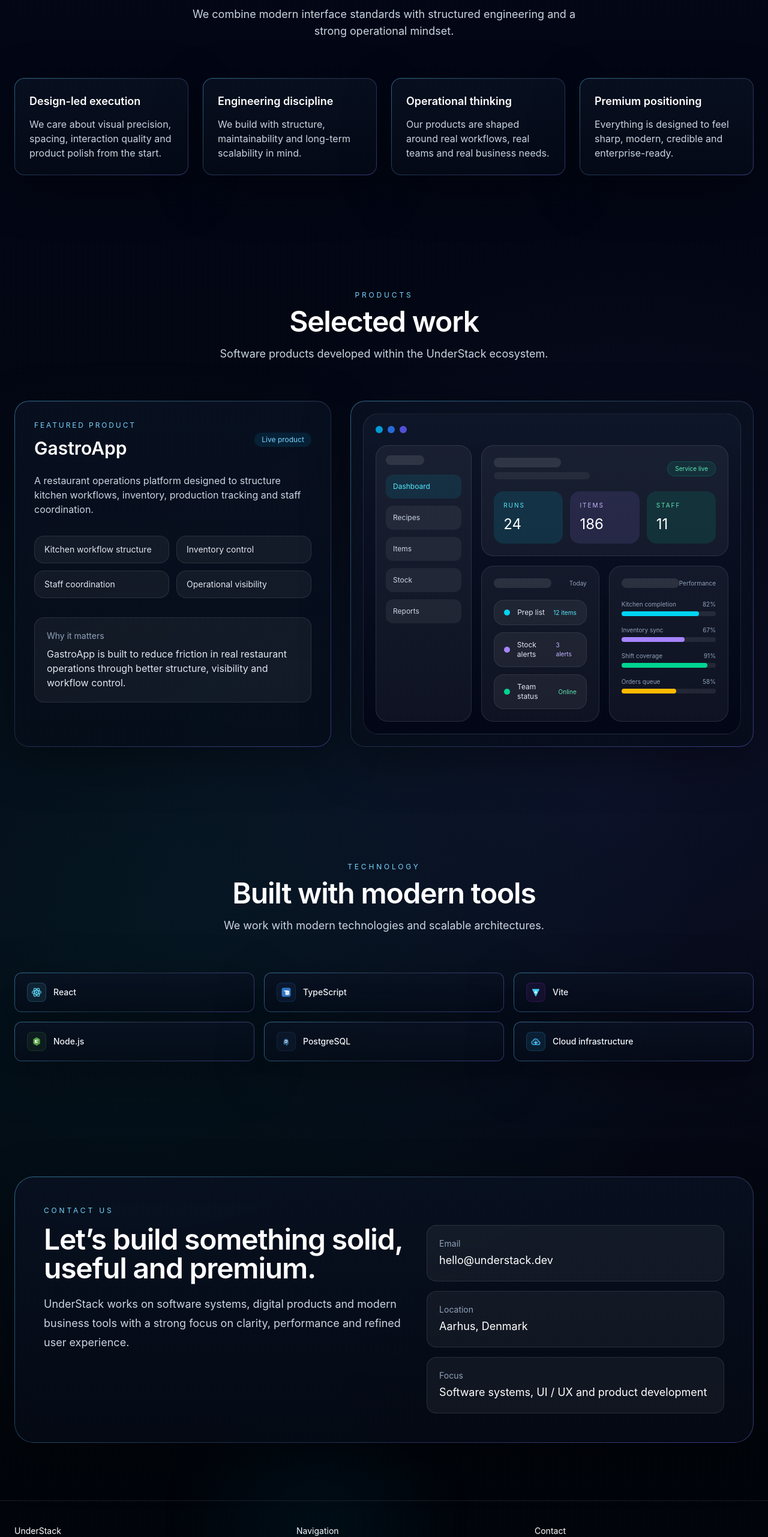
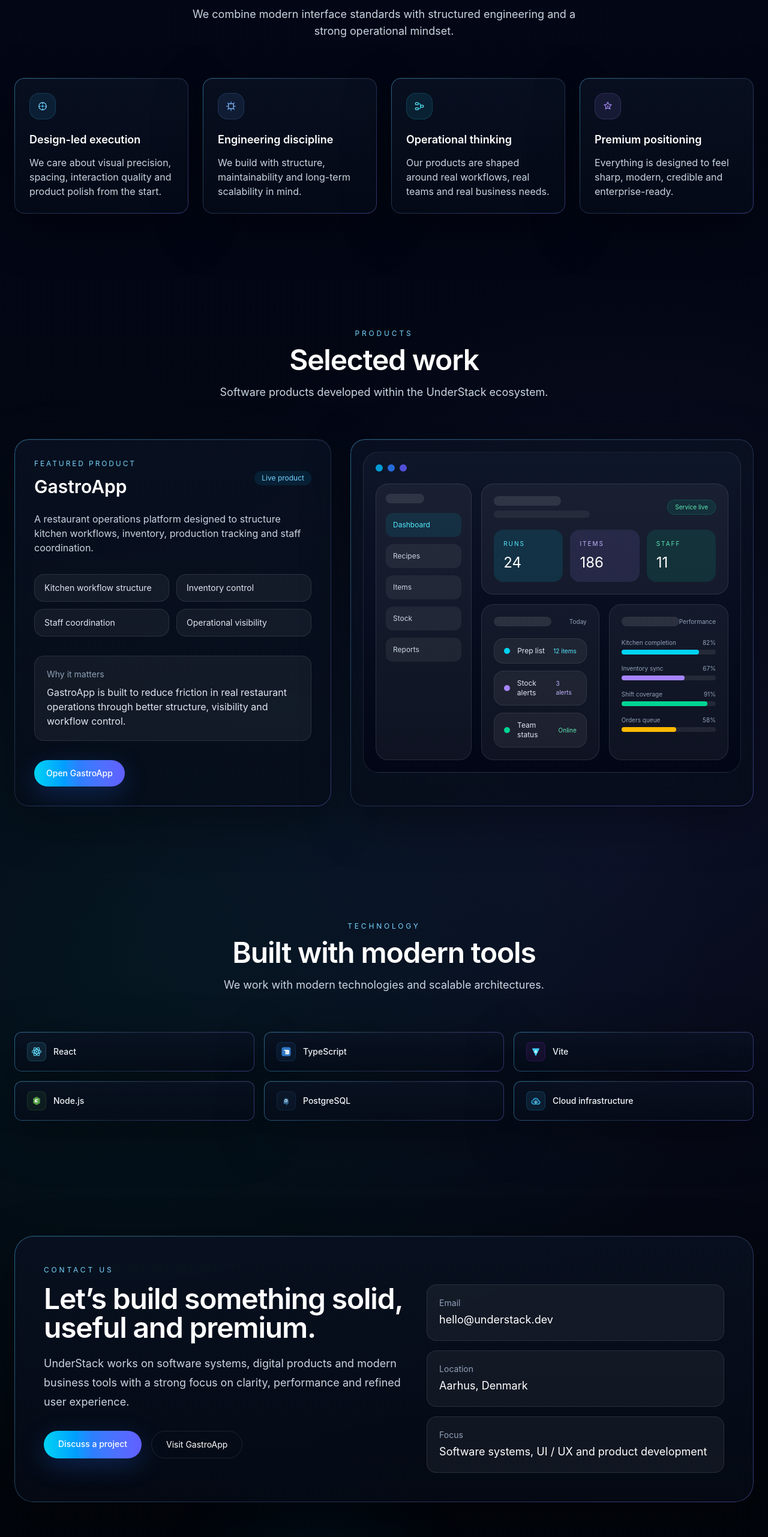
Before and after one commit to Dposleman/understack-site, a React (Vite) app: page / in a window 1280 px wide. Shown: the part 2265-4827 px from the top of the page at 60% size. Built offline with nearby package versions, Linux system fonts and the light colour scheme.

Commit message:
Refine UnderStack landing with contact, product showcase and UI polish

```diff
--- a/src/App.tsx
+++ b/src/App.tsx
@@ -1,6 +1,8 @@
 import { motion } from "motion/react";
 import logo from "./assets/understack-logo.png";
 import type { ReactNode } from "react";
+
+const GASTROAPP_URL = "https://gastroapp.dk";
 
 function ReactIcon() {
   return (
@@ -182,6 +184,64 @@
   );
 }
 
+function PrecisionIcon() {
+  return (
+    <svg viewBox="0 0 24 24" className="h-5 w-5" fill="none" aria-hidden="true">
+      <circle cx="12" cy="12" r="7.5" stroke="#7DD3FC" strokeWidth="1.5" />
+      <circle cx="12" cy="12" r="2.2" fill="#38BDF8" />
+      <path d="M12 4.5v3M12 16.5v3M4.5 12h3M16.5 12h3" stroke="#7DD3FC" strokeWidth="1.5" strokeLinecap="round" />
+    </svg>
+  );
+}
+
+function EngineeringIcon() {
+  return (
+    <svg viewBox="0 0 24 24" className="h-5 w-5" fill="none" aria-hidden="true">
+      <path
+        d="M7 7h10v10H7z"
+        stroke="#93C5FD"
+        strokeWidth="1.5"
+      />
+      <path
+        d="M12 3v3M12 18v3M3 12h3M18 12h3M5.3 5.3l2.1 2.1M16.6 16.6l2.1 2.1M18.7 5.3l-2.1 2.1M7.4 16.6l-2.1 2.1"
+        stroke="#60A5FA"
+        strokeWidth="1.5"
+        strokeLinecap="round"
+      />
+    </svg>
+  );
+}
+
+function WorkflowIcon() {
+  return (
+    <svg viewBox="0 0 24 24" className="h-5 w-5" fill="none" aria-hidden="true">
+      <rect x="4" y="5" width="6" height="4" rx="1.5" stroke="#67E8F9" strokeWidth="1.5" />
+      <rect x="14" y="10" width="6" height="4" rx="1.5" stroke="#67E8F9" strokeWidth="1.5" />
+      <rect x="4" y="15" width="6" height="4" rx="1.5" stroke="#67E8F9" strokeWidth="1.5" />
+      <path
+        d="M10 7h2a2 2 0 0 1 2 2v1M14 14v1a2 2 0 0 1-2 2h-2"
+        stroke="#22D3EE"
+        strokeWidth="1.5"
+        strokeLinecap="round"
+      />
+    </svg>
+  );
+}
+
+function PremiumIcon() {
+  return (
+    <svg viewBox="0 0 24 24" className="h-5 w-5" fill="none" aria-hidden="true">
+      <path
+        d="m12 4 2.2 4.5 5 .7-3.6 3.5.9 4.9L12 15.2 7.5 17.6l.9-4.9-3.6-3.5 5-.7L12 4Z"
+        stroke="#A78BFA"
+        strokeWidth="1.5"
+        strokeLinejoin="round"
+      />
+      <circle cx="12" cy="12" r="1.2" fill="#C4B5FD" />
+    </svg>
+  );
+}
+
 const services: {
   title: string;
   description: string;
@@ -299,22 +359,35 @@
   },
 ];
 
-const reasons = [
+const reasons: {
+  title: string;
+  text: string;
+  icon: ReactNode;
+  iconBg: string;
+}[] = [
   {
     title: "Design-led execution",
     text: "We care about visual precision, spacing, interaction quality and product polish from the start.",
+    icon: <PrecisionIcon />,
+    iconBg: "bg-[rgba(56,189,248,0.10)] border-[rgba(56,189,248,0.18)]",
   },
   {
     title: "Engineering discipline",
     text: "We build with structure, maintainability and long-term scalability in mind.",
+    icon: <EngineeringIcon />,
+    iconBg: "bg-[rgba(96,165,250,0.10)] border-[rgba(96,165,250,0.18)]",
   },
   {
     title: "Operational thinking",
     text: "Our products are shaped around real workflows, real teams and real business needs.",
+    icon: <WorkflowIcon />,
+    iconBg: "bg-[rgba(34,211,238,0.10)] border-[rgba(34,211,238,0.18)]",
   },
   {
     title: "Premium positioning",
     text: "Everything is designed to feel sharp, modern, credible and enterprise-ready.",
+    icon: <PremiumIcon />,
+    iconBg: "bg-[rgba(167,139,250,0.10)] border-[rgba(167,139,250,0.18)]",
   },
 ];
 
@@ -522,6 +595,11 @@
                 transition={{ duration: 0.4, delay: index * 0.05 }}
                 className="glass-panel neon-border rounded-2xl p-6"
               >
+                <div
+                  className={`mb-5 flex h-11 w-11 items-center justify-center rounded-2xl border ${reason.iconBg}`}
+                >
+                  {reason.icon}
+                </div>
                 <h3 className="text-lg font-semibold text-white">{reason.title}</h3>
                 <p className="mt-3 text-slate-300">{reason.text}</p>
               </motion.div>
@@ -589,6 +667,15 @@
                   operations through better structure, visibility and workflow control.
                 </p>
               </div>
+
+              <a
+                href={GASTROAPP_URL}
+                target="_blank"
+                rel="noreferrer"
+                className="mt-8 inline-flex rounded-full bg-gradient-to-r from-cyan-400 via-blue-500 to-indigo-500 px-5 py-3 text-sm font-medium text-white shadow-[0_12px_40px_rgba(37,99,235,0.28)] transition hover:-translate-y-0.5"
+              >
+                Open GastroApp
+              </a>
             </motion.div>
 
             <motion.div
@@ -803,6 +890,23 @@
                   business tools with a strong focus on clarity, performance and
                   refined user experience.
                 </p>
+
+                <div className="mt-8 flex flex-wrap gap-4">
+                  <a
+                    href="mailto:hello@understack.dev"
+                    className="rounded-full bg-gradient-to-r from-cyan-400 via-blue-500 to-indigo-500 px-6 py-3 text-sm font-medium text-white shadow-[0_12px_40px_rgba(37,99,235,0.28)] transition hover:-translate-y-0.5"
+                  >
+                    Discuss a project
+                  </a>
+                  <a
+                    href={GASTROAPP_URL}
+                    target="_blank"
+                    rel="noreferrer"
+                    className="rounded-full border border-white/10 px-6 py-3 text-sm text-white transition hover:bg-white/5"
+                  >
+                    Visit GastroApp
+                  </a>
+                </div>
               </div>
 
               <div className="grid gap-4">
--- a/src/index.css
+++ b/src/index.css
@@ -51,9 +51,11 @@
   0% {
     transform: translate3d(0, 0, 0) scale(1);
   }
+
   50% {
     transform: translate3d(0, 18px, 0) scale(1.03);
   }
+
   100% {
     transform: translate3d(0, 0, 0) scale(1);
   }
@@ -63,6 +65,7 @@
   0% {
     transform: translateY(0);
   }
+
   100% {
     transform: translateY(80px);
   }
```
